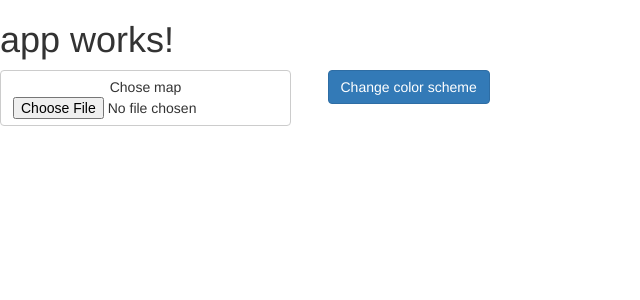
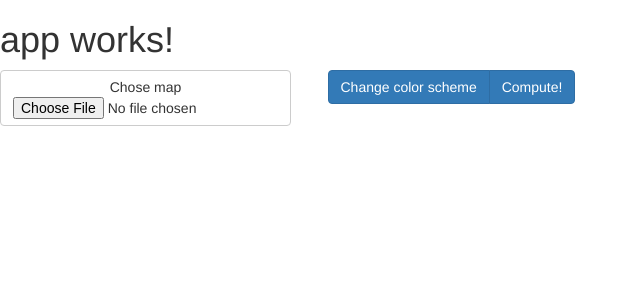
Before and after one commit to fodma1/scaling-rotary-phone, an Angular app: page / in a window 1280 px wide. Shown: the top 300 px of the page, without its empty margins (0-640 px from the left). Built offline with nearby package versions, Linux system fonts and the light colour scheme; what escher-vis would draw is missing.

Commit message:
Display stats on the UI

```diff
--- a/src/app/app.component.html
+++ b/src/app/app.component.html
@@ -8,9 +8,23 @@
       <input type="file" id="inputMap" (change)="fileChange($event)"/>
     </span>
   </div>
-  <div class="col-md-9">
+
+  <div class="col-md-6">
     <div class="btn-group">
       <button class="btn btn-primary" (click)="toggleColorScheme()">Change color scheme</button>
+      <button class="btn btn-primary" (click)="compute()">Compute!</button>
+    </div>
+  </div>
+
+  <div class="col-md-3">
+    <div *ngIf="nodeStats" class="panel panel-default">
+      <div class="panel-heading"><h3 class="panel-title">Node stats</h3></div>
+      <table class="table table-striped">
+        <tr *ngFor="let nodeStat of nodeStats | object">
+          <td>{{ nodeStat.key }}</td>
+          <td> {{ nodeStat.value }}</td>
+        </tr>
+      </table>
     </div>
   </div>
 </div>
```
